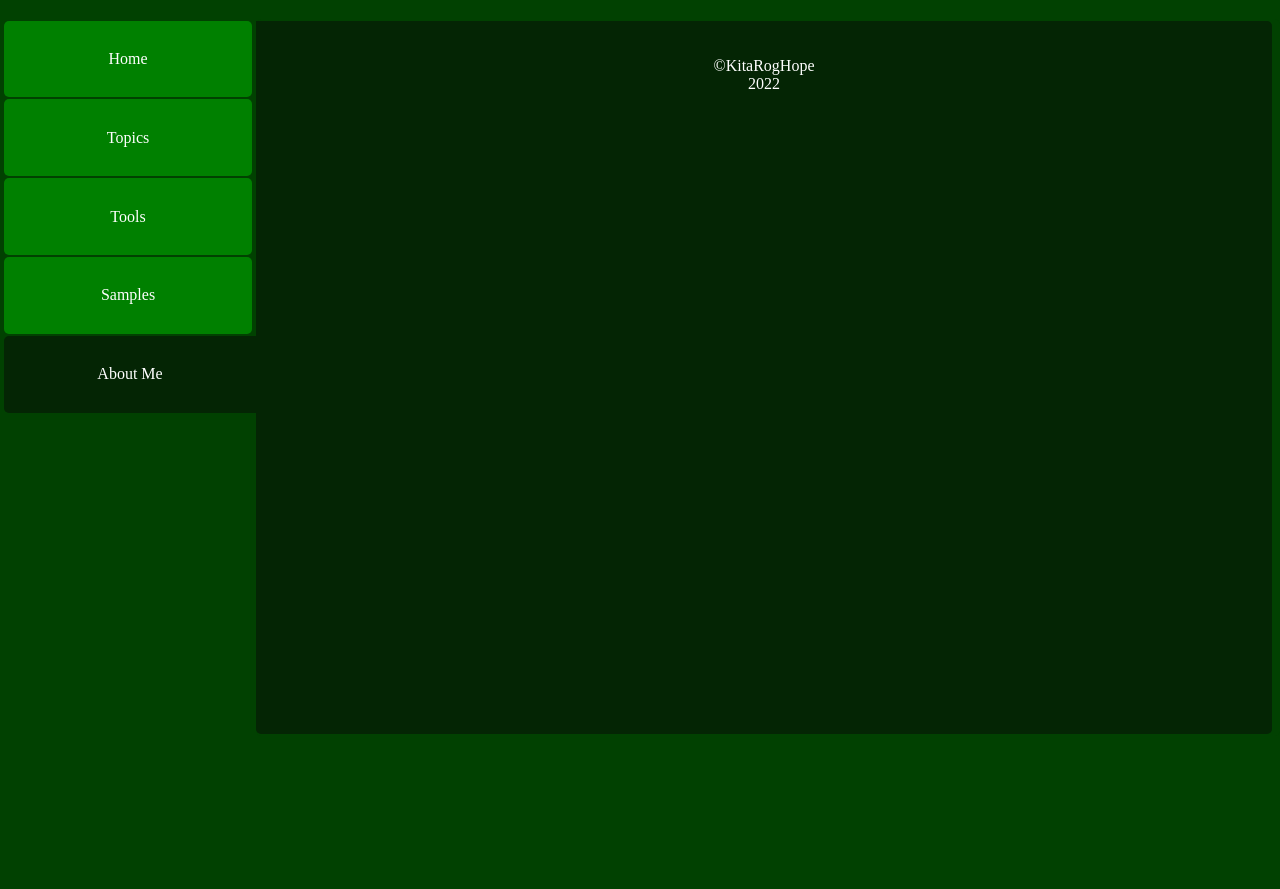
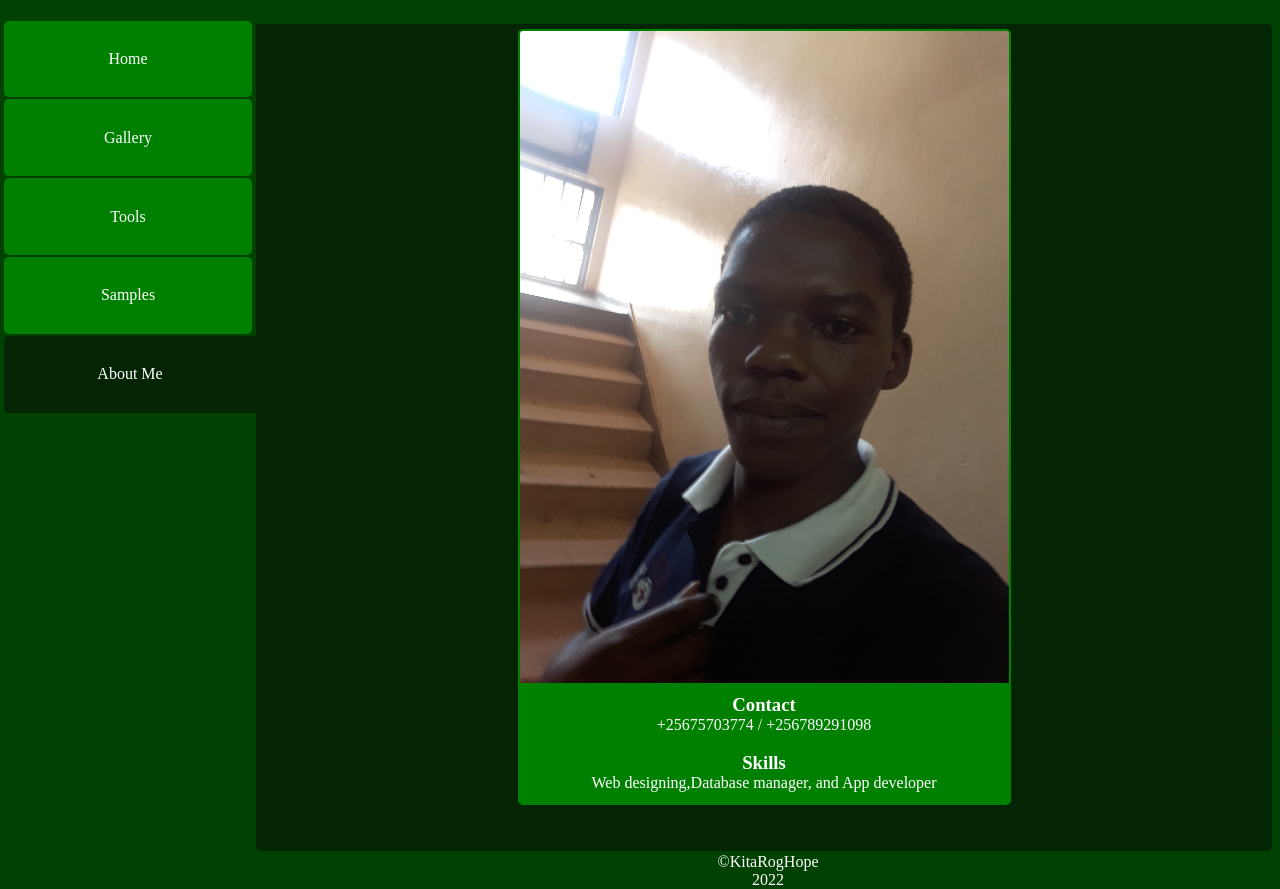
Before and after one commit to kitaroghope/WebAssignmentTwo, a plain HTML site: page src/four.html in a window 1280 px wide. Shown: the part 61-950 px from the top of the page. Before the commit the page ends 800 px from the top, so only its background shows below. Drawn offline with Linux system fonts and the light colour scheme.

Commit message:
Update four.html

```diff
--- a/src/four.html
+++ b/src/four.html
@@ -6,6 +6,7 @@
     <meta name="viewport" content="width=device-width, initial-scale=1.0">
     <title>About me</title>
     <link rel="stylesheet" href="../css/css.css">
+    <link rel="shortcut icon" href="../src/images/icon.webp" type="image/x-icon">
 </head>
 <body>
     <div class="top">
@@ -14,7 +15,7 @@
     <div class="menu">
         <ul>
             <li><a href="../index.html">Home</a></li>
-            <li><a href="one.html">Topics</a></li>
+            <li><a href="one.html">Gallery</a></li>
             <li><a href="two.html">Tools</a></li>
             <li><a href="three.html">Samples</a></li>
             <li class="active"><a href="#">About Me</a></li>
@@ -22,11 +23,25 @@
     </div>
     <div class="body">
         <div class="cont">
+            <div class="gallery">
+                <div class="card">
+                    <div class="img">
+                        <img src="../src/images/4.jpg" alt="">
+                    </div>
+                    <div class="info">
+                        <h3>Contact</h3>
+                        <p>+25675703774 / +256789291098</p>
+                        <br>
+                        <h3>Skills</h3>
+                        <p>Web designing,Database manager, and App developer</p>
+                    </div>
+                </div>
+            </div>
             <br><br>
-            <div class="bottom">
-                <p>&copy;KitaRogHope</p>
-                <p>2022</p>
-            </div>
+        </div>
+        <div class="bottom">
+            <p>&copy;KitaRogHope</p>
+            <p>2022</p>
         </div>
     </div>
 </body>
```
